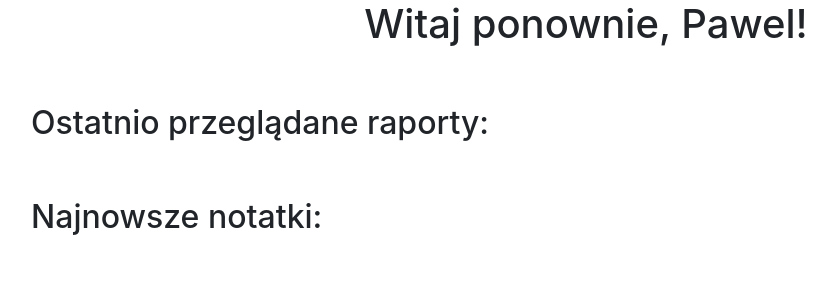
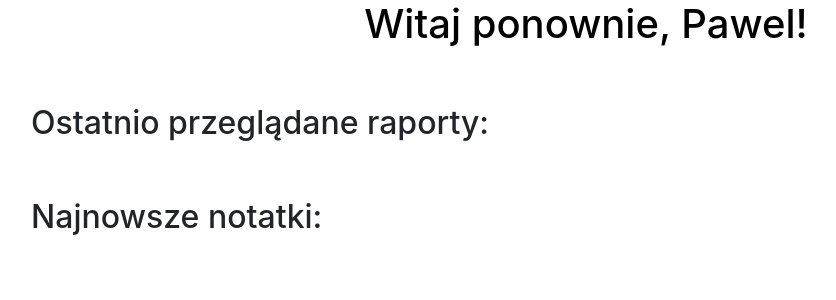
Before and after one commit to pawelczyz55/engineering-project, a Flask app: page / in a window 1280 px wide. Shown: the part 56-356 px from the top of the page, without its empty margins (54-890 px from the left). Run offline with Flask 2, Linux system fonts and the light colour scheme; a user stored in the database is signed in; data that the repository does not hold is empty; some libraries are stand-ins or nearby versions.

Commit message:
style.css added

```diff
--- a/website/static/style.css
+++ b/website/static/style.css
@@ -0,0 +1,3 @@
+h1{
+    color: black;
+}
--- a/website/templates/base.html
+++ b/website/templates/base.html
@@ -15,6 +15,10 @@
       rel="stylesheet"
       href="https://stackpath.bootstrapcdn.com/font-awesome/4.7.0/css/font-awesome.min.css"
       crossorigin="anonymous"
+    />
+    <link
+      rel="stylesheet"
+      href="static/style.css"
     />
 
     <title>{% block title %}Home{% endblock %}</title>
```
